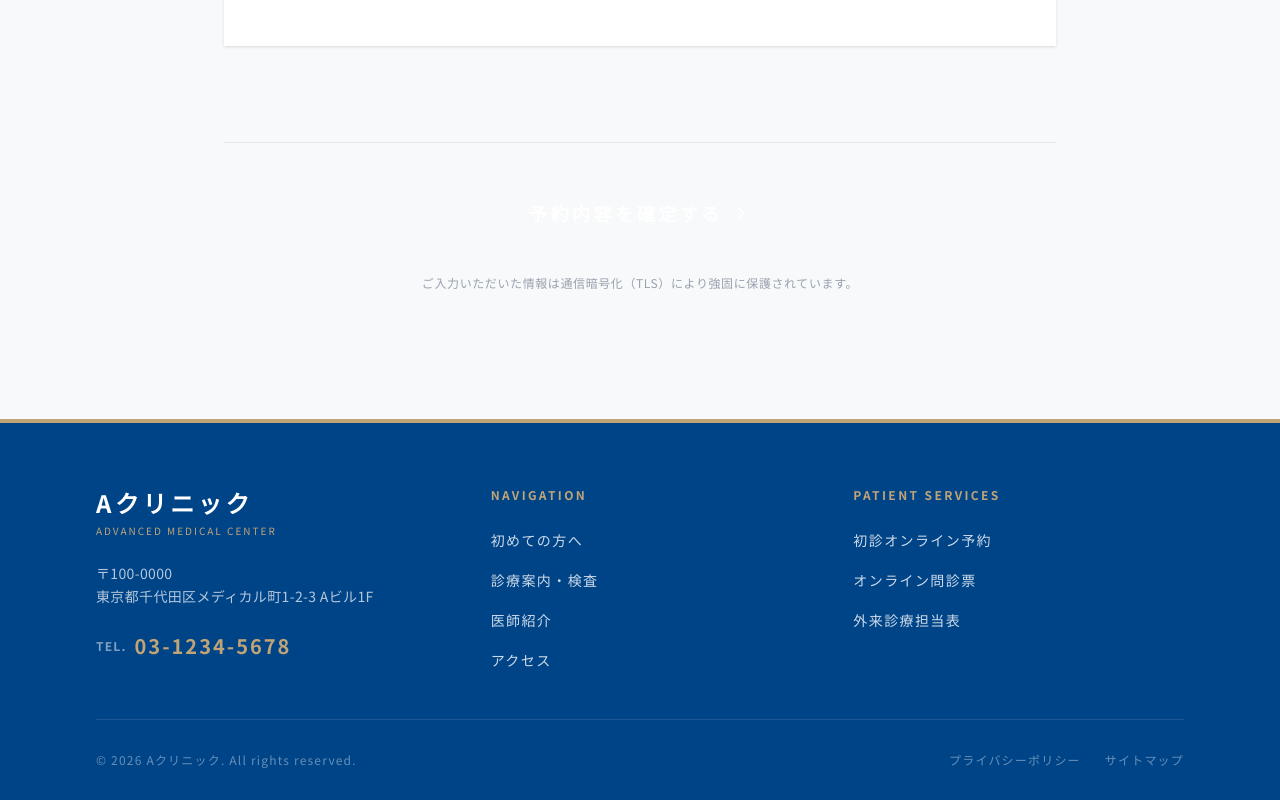
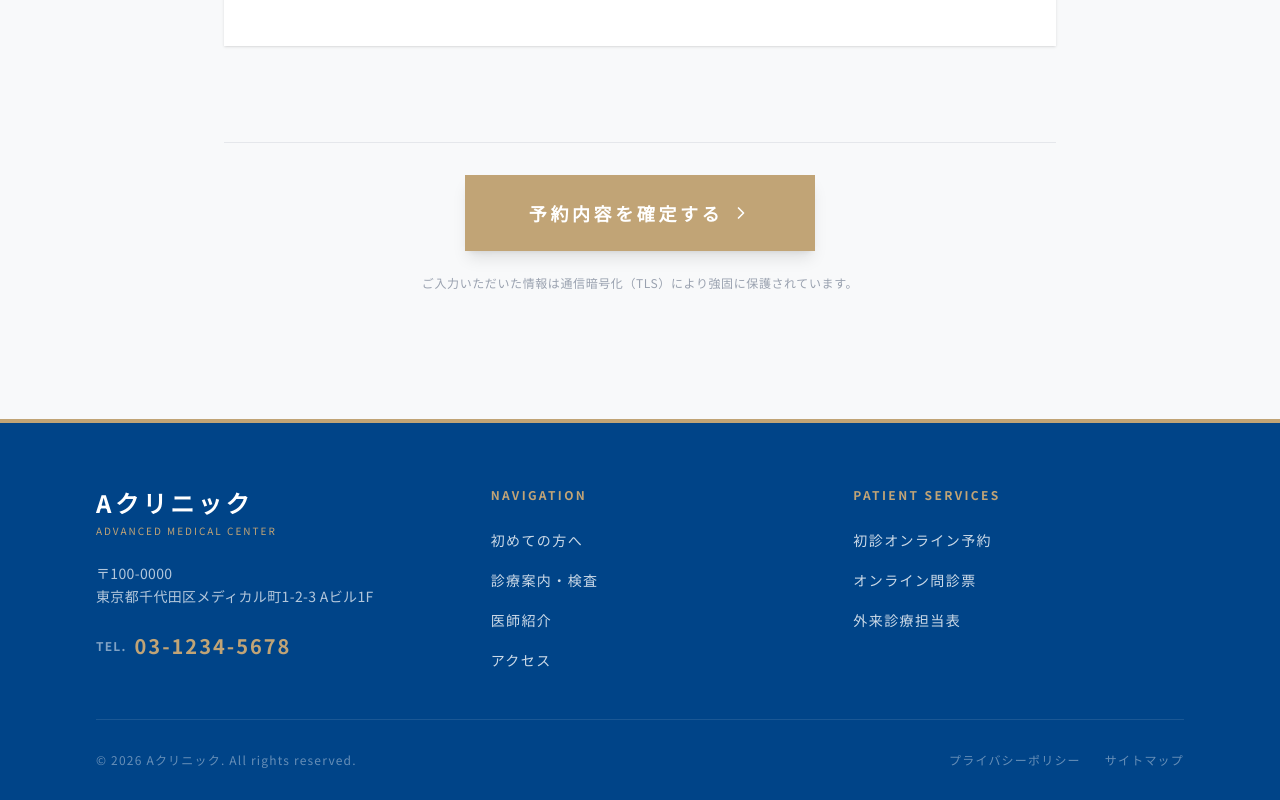
Before and after one commit to keoppp/democlinic, a Next.js app: page /reservation in a window 1280 px wide. Shown: the part 2188-2988 px from the top of the page. Built offline with nearby package versions, Linux system fonts and the light colour scheme; no server answers.

Commit message:
UI: Highlight selected time slot and submit button with gold styling

```diff
--- a/src/app/reservation/page.tsx
+++ b/src/app/reservation/page.tsx
@@ -299,7 +299,7 @@ export default function ReservationPage() {
                                                             type="button"
                                                             onClick={() => field.onChange(time)}
                                                             className={`py-3 px-2 border text-sm font-mono transition-all ${field.value === time
-                                                                ? 'bg-toranomon-navy text-white border-toranomon-navy'
+                                                                ? 'bg-[#C1A476] text-white border-[#C1A476] font-bold ring-2 ring-[#C1A476] ring-offset-2 shadow-md scale-105'
                                                                 : 'bg-[#fcfcfc] text-toranomon-navy border-gray-300 hover:border-toranomon-gold hover:text-toranomon-gold'
                                                                 }`}
                                                         >
@@ -342,7 +342,7 @@ export default function ReservationPage() {
                         <button
                             type="submit"
                             disabled={isSubmitting}
-                            className={`group relative bg-toranomon-navy text-white font-bold py-6 px-16 text-lg tracking-[0.2em] transition-all overflow-hidden ${isSubmitting ? 'opacity-70 cursor-not-allowed' : 'hover:bg-[#002244]'}`}
+                            className={`group relative font-bold py-6 px-16 text-lg tracking-[0.2em] transition-all overflow-hidden ${isSubmitting ? 'bg-gray-400 text-white opacity-70 cursor-not-allowed' : 'bg-[#C1A476] hover:bg-[#a8905f] text-white shadow-lg hover:shadow-xl'}`}
                         >
                             {isSubmitting ? (
                                 <span className="flex items-center gap-3">
```
